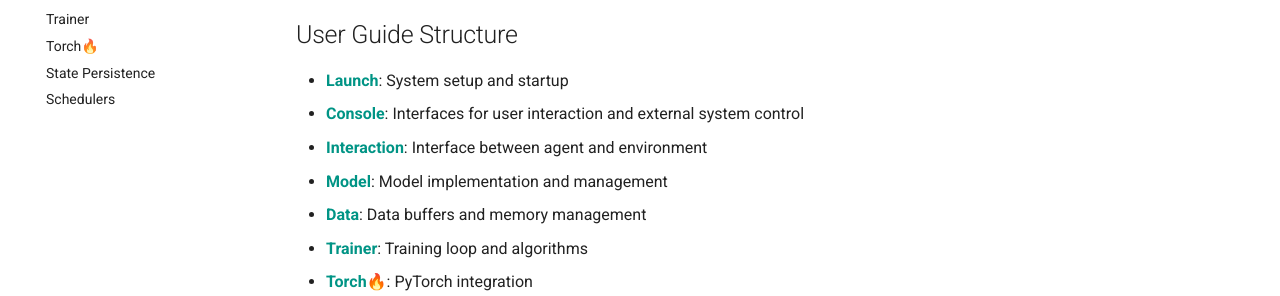
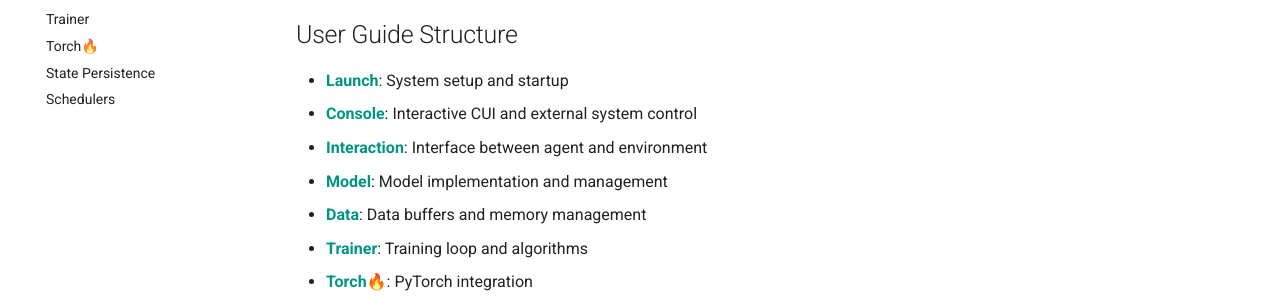
Before and after one commit to MLShukai/pamiq-core, an MkDocs documentation site: the page built from docs/user-guide/index.md, in a window 1280 px wide. Shown: the part 302-598 px from the top of the page. Built offline with MkDocs 1.6.1 and Material for MkDocs 9.7.7, drawn with Linux system fonts in a browser that asks for light colours; comment, search, counter and statistics services are not loaded.

Commit message:
Update docs/user-guide/index.md
Co-authored-by: zassou <51876515+zassou65535@users.noreply.github.com>

```diff
--- a/docs/user-guide/index.md
+++ b/docs/user-guide/index.md
@@ -5,7 +5,7 @@ This document describes information for working with PAMIQ-Core. Let’s walk th
 ## User Guide Structure
 
 - [**Launch**](./launch.md): System setup and startup
-- [**Console**](./console.md): Interfaces for user interaction and external system control
+- [**Console**](./console.md): Interactive CUI and external system control
 - [**Interaction**](./interaction.md): Interface between agent and environment
 - [**Model**](./model.md): Model implementation and management
 - [**Data**](./data.md): Data buffers and memory management
```
